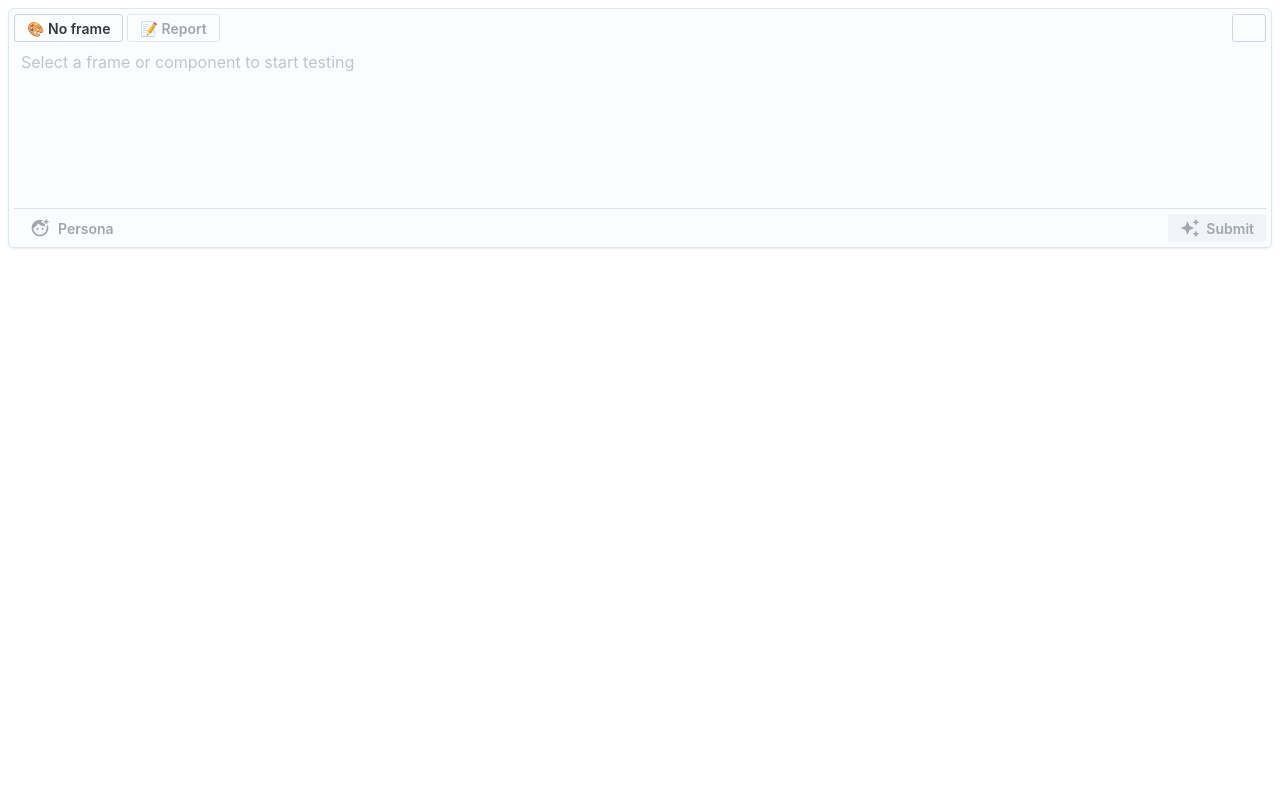
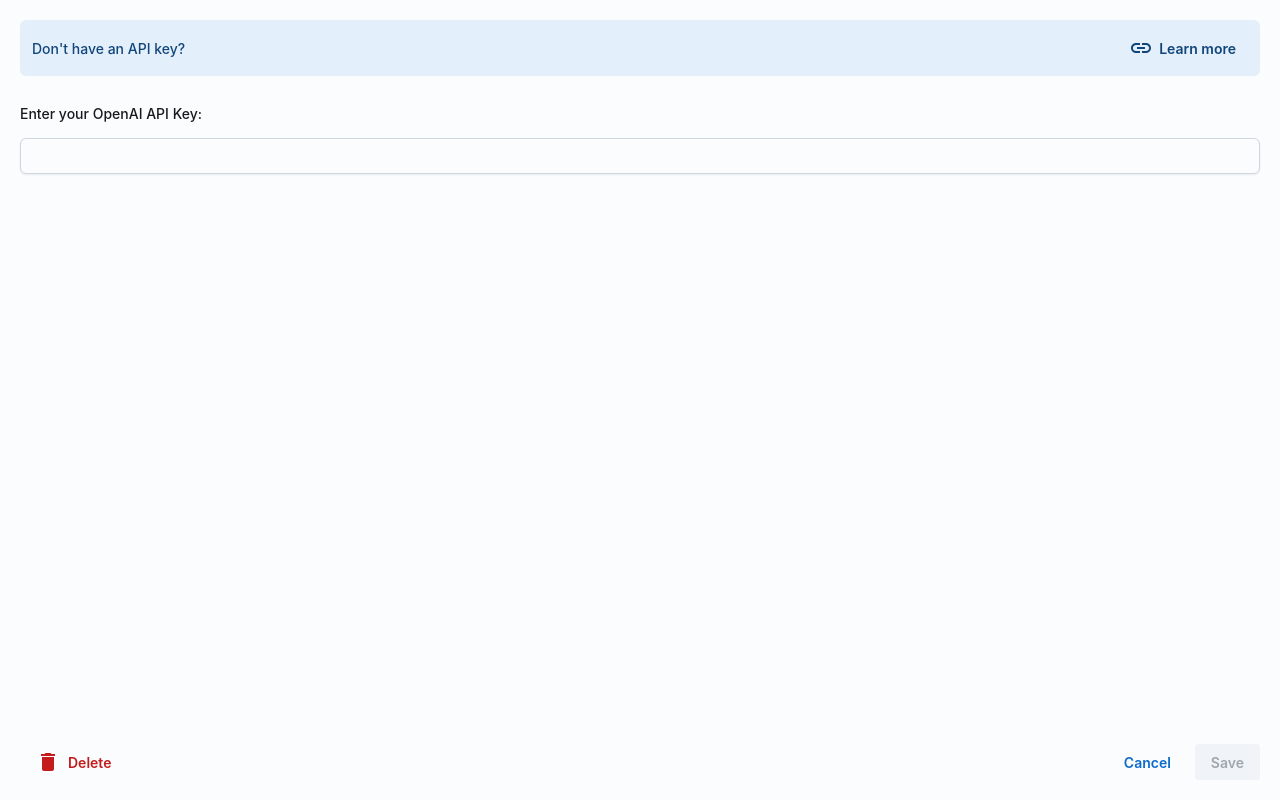
Before and after one commit to FigmaAI/klever, a React app: page /credits in a window 1280 px wide. Built offline with nearby package versions, Linux system fonts and the light colour scheme.

Commit message:
revamp codebase

```diff
--- a/src/app/components/App.tsx
+++ b/src/app/components/App.tsx
@@ -10,9 +10,13 @@
   Stack,
   ModalClose,
   DialogActions,
+  FormControl,
+  FormLabel,
+  Input,
+  Alert,
 } from '@mui/joy';
-import { AutoAwesome, FaceRetouchingNatural } from '@mui/icons-material';
 
+import { AutoAwesome, FaceRetouchingNatural, Link, Delete } from '@mui/icons-material';
 
 const App = () => {
   const [taskNode, setTaskNode] = React.useState<string>('');
@@ -21,9 +25,11 @@
   const [personaDesc, setPersonaDesc] = React.useState<string>('');
   const [reportNode, setReportNode] = React.useState<string>('');
   const [loading, setLoading] = React.useState(false);
-  const [modalOpen, setModalOpen] = React.useState<boolean>(false);
-  const [userStatus, setUserStatus] = React.useState('');
-  const [trialDays, setTrialDays] = React.useState<string>('0');
+  const [openaiModel, setOpenaiModel] = React.useState('');
+  const [apiKey, setApiKey] = React.useState('');
+  const [personaModalOpen, setPersonaModalOpen] = React.useState(false);
+  const [apiKeyModalOpen, setApiKeyModalOpen] = React.useState(false);
+  const [apiKeyInput, setApiKeyInput] = React.useState('');
 
   const handleSubmit = (e) => {
     e.preventDefault();
@@ -31,7 +37,8 @@
     // create a task name with the current timestamp
     const demoTimestamp = new Date();
 
-    const taskName: string = `self_explore_${demoTimestamp.getFullYear()}-${demoTimestamp.getMonth() + 1
+    const taskName: string = `self_explore_${demoTimestamp.getFullYear()}-${
+      demoTimestamp.getMonth() + 1
     }-${demoTimestamp.getDate()}_${demoTimestamp.getHours()}-${demoTimestamp.getMinutes()}-${demoTimestamp.getSeconds()}`;
 
     // personaDesc가 기본값일 경우 제외
@@ -55,35 +62,54 @@
 
   // submit button activation condition: taskDesc is not empty + nodeId is not empty
 
-  const isEligible = taskDesc && taskNode && (userStatus === 'PAID' || userStatus === 'IN_TRIAL');
+  const isEligible = taskDesc && taskNode && apiKey;
 
   // 버튼을 클릭했을 때, 만약 node ID가 있다면 controller로 해당 nodeID와 함께 moveFocus 타입 메시지를 보내고, 없다면 console에 에러 메시지를 출력합니다.
   const handleNodeClick = (nodeId: string) => {
     parent.postMessage({ pluginMessage: { type: 'moveFocus', data: nodeId } }, '*');
   };
 
-  // 버튼을 클릭했을 때, controller로 payment 타입 메시지를 보내고, loading을 true로 변경합니다.
-  const handlePaymentClick = async () => {
-    // payment API가 아직 리뷰 중이라는 메시지를 Parent에 전달합니다.
-    parent.postMessage({ pluginMessage: { type: 'payment' } }, '*');
-    // setLoading(true);
+  const handleApiKeySubmit = () => {
+    if (apiKeyInput.trim() !== '') {
+      parent.postMessage({ pluginMessage: { type: 'saveApiKey', data: apiKeyInput } }, '*');
+      setApiKeyInput('');
+    }
   };
 
-  // 트라이얼 데이를 계산하는 로직
-  const calculateTrialDays = (trialDays: number): string => {
+  const handleApiKeyDelete = () => {
+    setApiKeyInput('');
+    parent.postMessage({ pluginMessage: { type: 'deleteApiKey' } }, '*');
+    setApiKeyModalOpen(false);
+  };
 
-    const days = Math.ceil(trialDays);
+  const handleCopyLink = async () => {
+    const link = 'https://help.openai.com/en/articles/9186755-managing-your-work-in-the-api-platform-with-projects';
+    window.open(link, '_blank');
+  };
 
-    // 만약 days가 1이면, 몇 시간이 남았는지를 계산해서 '00 hours left' 반환합니다. 2 이상 이면, '0 days left'를 반환합니다.
-    if (days === 1) {
-      const currentTime = new Date();
-      const endTrialTime = new Date(currentTime.getTime() + trialDays * 24 * 60 * 60 * 1000);
-      const hoursLeft = Math.ceil((endTrialTime.getTime() - currentTime.getTime()) / (1000 * 60 * 60));
-      return hoursLeft + ' hours left';
-    } else {
-      return days + ' days left';
-    }
-  };
+  // // 버튼을 클릭했을 때, controller로 payment 타입 메시지를 보내고, loading을 true로 변경합니다.
+  // const handlePaymentClick = async () => {
+  //   // payment API가 아직 리뷰 중이라는 메시지를 Parent에 전달합니다.
+  //   parent.postMessage({ pluginMessage: { type: 'payment' } }, '*');
+  //   // setLoading(true);
+  // };
+
+  // // 트라이얼 데이를 계산하는 로직
+  // const calculateTrialDays = (trialDays: number): string => {
+
+  //   const days = Math.ceil(trialDays);
+
+  //   // 만약 days가 1이면, 몇 시간이 남았는지를 계산해서 '00 hours left' 반환합니다. 2 이상 이면, '0 days left'를 반환합니다.
+  //   if (days === 1) {
+  //     const currentTime = new Date();
+  //     const endTrialTime = new Date(currentTime.getTime() + trialDays * 24 * 60 * 60 * 1000);
+  //     const hoursLeft = Math.ceil((endTrialTime.getTime() - currentTime.getTime()) / (1000 * 60 * 60));
+  //     return hoursLeft + ' hours left';
+  //   } else {
+  //     return days + ' days left';
+
+  //   }
+  // };
 
   React.useEffect(() => {
     window.onmessage = (event) => {
@@ -105,30 +131,23 @@
       if (type === 'reportNode') {
         setReportNode(message);
       }
-      if (type === 'userStatus') {
-        switch (message.status) {
-          case 'PAID':
-            // 결제 완료 상태 UI 처리
-            setUserStatus(message.status);
-
-            break;
-          case 'TRIAL_ENDED':
-            // 트라이얼 기간 종료 및 결제 유도 UI 처리
-            setUserStatus(message.status);
-            setTrialDays('0');
-            break;
-          case 'IN_TRIAL':
-            // 트라이얼 기간 중 UI 처리
-            setUserStatus(message.status);
-            // 트라이얼 남은 일수는 올림 처리 (예 : 1.1일 -> 2일)
-            const trialDays = calculateTrialDays(message.trialDays);
-            setTrialDays(trialDays);
-
-            break;
+      if (type === 'apiKey') {
+        setApiKey(message);
+        setApiKeyInput(message);
       }
+      if (type === 'openaiModel') {
+        setOpenaiModel(message);
       }
     };
   }, []);
+
+  React.useEffect(() => {
+    if (!apiKey) {
+      setApiKeyModalOpen(true);
+    } else {
+      setApiKeyModalOpen(false);
+    }
+  }, [apiKey]);
 
   return (
     <>
@@ -160,10 +179,8 @@
             >
               📝 Report
             </Button>
-            <Button variant="outlined" color="neutral" sx={{ ml: 'auto' }} onClick={handlePaymentClick}>
-              {userStatus === 'PAID' && `💳 Paid`}
-              {userStatus === 'IN_TRIAL' && `⏳ ${trialDays}`}
-              {userStatus === 'TRIAL_ENDED' && `🔒 Trial Ended`}
+            <Button variant="outlined" color="neutral" sx={{ ml: 'auto' }} onClick={() => setApiKeyModalOpen(true)}>
+              {openaiModel}
             </Button>
           </Box>
         }
@@ -181,7 +198,7 @@
             <Button
               variant="plain"
               color="neutral"
-              onClick={() => setModalOpen(true)}
+              onClick={() => setPersonaModalOpen(true)}
               disabled={isEligible ? false : true}
               startDecorator={<FaceRetouchingNatural fontSize="small" />}
             >
@@ -206,16 +223,12 @@
         }
         sx={{ minWidth: 480, minHeight: 240 }}
       />
-      <Modal
-        open={modalOpen}
-        onClose={() => setModalOpen(false)}
-        sx={{ display: 'flex', flexDirection: 'column', height: '100%' }}
-      >
-        <ModalDialog layout="fullscreen">
+      <Modal open={personaModalOpen} onClose={() => setPersonaModalOpen(false)}>
+        <ModalDialog>
           <ModalClose />
           <DialogTitle>Create Persona</DialogTitle>
           <DialogContent>
-            <Stack spacing={2} sx={{ height: '100%' }}>
+            <Stack spacing={2}>
               <Textarea
                 placeholder="(Optional) Please enter the description of the user persona you'd like me to emulate : "
                 autoFocus
@@ -223,14 +236,15 @@
                 minRows={3}
                 maxRows={6}
                 onChange={(e) => setPersonaDesc(e.target.value)}
-                sx={{ height: '100%' }}
               />
+            </Stack>
+          </DialogContent>
           <DialogActions>
             <Button
               color="primary"
               variant="soft"
               onClick={() => {
-                    setModalOpen(false);
+                setPersonaModalOpen(false);
               }}
             >
               Set Persona
@@ -240,14 +254,49 @@
               color="neutral"
               onClick={() => {
                 setPersonaDesc('');
-                    setModalOpen(false);
+                setPersonaModalOpen(false);
               }}
             >
               Reset
             </Button>
           </DialogActions>
-            </Stack>
-          </DialogContent>
+        </ModalDialog>
+      </Modal>
+
+      <Modal open={apiKeyModalOpen} onClose={() => setApiKeyModalOpen(false)}>
+        <ModalDialog layout="fullscreen">
+          {/* <DialogTitle>OpenAI API Key</DialogTitle> */}
+
+          <Alert
+            color="primary"
+            variant="soft"
+            sx={{ mb: 2 }}
+            endDecorator={
+              <Button variant="soft" size="sm" color="primary" onClick={handleCopyLink} startDecorator={<Link />}>
+                Learn more
+              </Button>
+            }
+          >
+            Don't have an API key?
+          </Alert>
+
+          <FormControl sx={{ height: '100%' }}>
+            <FormLabel>Enter your OpenAI API Key:</FormLabel>
+            <Input value={apiKeyInput} onChange={(event) => setApiKeyInput(event.target.value)} sx={{ mt: 1 }} />
+          </FormControl>
+          <DialogActions sx={{ display: 'flex', justifyContent: 'space-between', alignItems: 'center', width: '100%' }}>
+            <Box sx={{ display: 'flex', gap: 1 }}>
+              <Button variant="plain" onClick={() => setApiKeyModalOpen(false)}>
+                Cancel
+              </Button>
+              <Button onClick={handleApiKeySubmit} disabled={apiKeyInput.trim() === '' || apiKeyInput === apiKey}>
+                Save
+              </Button>
+            </Box>
+            <Button variant="plain" color="danger" onClick={handleApiKeyDelete} startDecorator={<Delete />}>
+              Delete
+            </Button>
+          </DialogActions>
         </ModalDialog>
       </Modal>
     </>
--- a/src/config.json
+++ /dev/null
@@ -1,12 +0,0 @@
-{
-  "MODEL": "OpenAI",
-  "OPENAI_API_BASE": "https://api.openai.com/v1/chat/completions",
-  "OPENAI_API_KEY": "sk-proj-FfmCDeXPfmbhIZlfwquKT3BlbkFJz1F5x5KMMmfkR9HYgx9O",
-  "OPENAI_API_MODEL": "gpt-4o",
-  "MAX_TOKENS": 300,
-  "TEMPERATURE": 0.0,
-  "REQUEST_INTERVAL": 10,
-  "DOC_REFINE": false,
-  "MAX_ROUNDS": 20,
-  "MIN_DIST": 30
-}
--- /dev/null
+++ b/src/plugin/config.ts
@@ -0,0 +1,32 @@
+interface OpenAIConfig {
+    model: string;
+    openaiApiModel: string;
+    maxTokens: number;
+    temperature: number;
+    requestInterval: number;
+    docRefine: boolean;
+    maxRounds: number;
+    minDist: number;
+    baseUrl: string;
+    apiKey: string;
+  }
+
+  export let openAIConfig: OpenAIConfig = {
+    model: 'OpenAI',
+    openaiApiModel: 'gpt-4o',
+    maxTokens: 300,
+    temperature: 0.0,
+    requestInterval: 10,
+    docRefine: false,
+    maxRounds: 20,
+    minDist: 30,
+    baseUrl: 'https://api.openai.com/v1/chat/completions',
+    apiKey: '',
+  };
+
+  export function updateOpenAIConfig(apiKey: string) {
+    openAIConfig = {
+      ...openAIConfig,
+      apiKey,
+    };
+  }
--- a/src/plugin/controller.ts
+++ b/src/plugin/controller.ts
@@ -4,49 +4,35 @@
   getGenerateReportPrompt,
   getImage,
   generateReportResult,
+  sendNodeInfoToUI,
 } from './utils/FigmaUtils';
 import { createModelInstance } from './api';
-import config from '../config.json';
-
-const openAIConfig = {
-  model: 'OpenAI',
-  openaiApiModel: config.OPENAI_API_MODEL,
-  maxTokens: 300,
-  temperature: 0.0,
-  requestInterval: 10,
-  docRefine: false,
-  maxRounds: 20,
-  minDist: 30,
-  baseUrl: config.OPENAI_API_BASE,
-  apiKey: config.OPENAI_API_KEY,
-};
+import { openAIConfig, updateOpenAIConfig } from './config';
 
 // Create model instance
-const modelInstance = createModelInstance(openAIConfig);
+let modelInstance = createModelInstance(openAIConfig);
 
 figma.showUI(__html__, { width: 480 + 32, height: 240 + 32 });
-checkTrialAndInitiatePayment();
+
+// Send key and selection when the UI is loaded
+async function sendApiKeyAndNodeInfoToUI() {
+  const apiKey = figma.root.getPluginData('openaiApiKey');
+  if (apiKey) {
+    updateAndSendApiKey(apiKey);
+  } else {
+    figma.ui.postMessage({ type: 'apiKey', message: '' });
+  }
+  figma.ui.postMessage({ type: 'openaiModel', message: openAIConfig.openaiApiModel });
+  await sendNodeInfoToUI();
+}
+
+// send key and selection when the UI is loaded
+figma.on('run', async () => {
+  await sendApiKeyAndNodeInfoToUI();
+});
 
 figma.on('selectionchange', async () => {
-  const node = figma.currentPage.selection[0];
-
-  if (node) {
-    if ('layoutMode' in node && node.type === 'FRAME' && node.layoutMode !== 'HORIZONTAL') {
-      figma.ui.postMessage({
-        type: 'nodeInfo',
-        message: {
-          name: node.name,
-          id: node.id,
-        },
-      });
-    } else {
-      figma.notify('Please select a vertical frame to continue.', { timeout: 2000 });
-    }
-  } else {
-    figma.ui.postMessage({
-      type: 'clear',
-    });
-  }
+  await sendNodeInfoToUI();
 });
 
 async function generateReport(postData: PostData, modelInstance: any) {
@@ -70,7 +56,7 @@
       0 // round count set to "0"
     );
 
-    console.log(prompt)
+    console.log(prompt);
 
     const response = await requestAIModelAndProcessResponse(prompt, afterImageId, modelInstance);
 
@@ -106,30 +92,6 @@
   await figma.loadFontAsync({ family: 'Inter', style: 'Bold' });
 }
 
-async function checkTrialAndInitiatePayment() {
-  if (figma.payments.status.type === 'PAID') {
-    // 사용자가 이미 결제를 완료한 경우
-    figma.ui.postMessage({ type: 'userStatus', message: 'PAID' });
-  } else {
-    const ONE_DAY_IN_SECONDS = 60 * 60 * 24;
-    const secondsSinceFirstRun = figma.payments.getUserFirstRanSecondsAgo();
-    const daysSinceFirstRun = secondsSinceFirstRun / ONE_DAY_IN_SECONDS;
-    if (daysSinceFirstRun > 3) {
-      // 트라이얼 기간이 종료된 경우
-      await figma.payments.initiateCheckoutAsync({ interstitial: 'TRIAL_ENDED' });
-      // 결제 상태를 다시 확인
-      if (figma.payments.status.type === 'UNPAID') {
-        figma.ui.postMessage({ type: 'userStatus', message: { status: 'TRIAL_ENDED' } });
-      } else {
-        figma.ui.postMessage({ type: 'userStatus', message: { status: 'PAID' } });
-      }
-    } else {
-      // 트라이얼 기간 중인 경우
-      figma.ui.postMessage({ type: 'userStatus', message: { status: 'IN_TRIAL', trialDays: 3 - daysSinceFirstRun } });
-    }
-  }
-}
-
 const requestAIModelAndProcessResponse = async (prompt: string, afterImageId: string, modelInstance: any) => {
   try {
     // convert the afterImage to base64
@@ -142,6 +104,14 @@
     figma.notify('An error occurred while processing AI model response', { timeout: 3000 });
   }
 };
+
+function updateAndSendApiKey(apiKey: string) {
+  figma.root.setPluginData('openaiApiKey', apiKey);
+  updateOpenAIConfig(apiKey);
+  modelInstance = createModelInstance(openAIConfig);
+  figma.ui.postMessage({ type: 'apiKey', message: apiKey });
+  figma.notify('API key has been updated', { timeout: 2000 });
+}
 
 // Error message handler 함수
 function errorMessageHandler(errorMessage: string) {
@@ -170,14 +140,16 @@
       });
   }
 
+  if (msg.type === 'saveApiKey') {
+    const apiKey: string = msg.data;
+    updateAndSendApiKey(apiKey);
+  }
+
+  if (msg.type === 'deleteApiKey') {
+    updateAndSendApiKey('');
+  }
+
   if (msg.type === 'errorMessage') {
     errorMessageHandler(msg.data);
   }
-
-  if (msg.type === 'payment') {
-    // if (figma.payments.status.type === 'UNPAID') {
-    //   figma.payments.initiateCheckoutAsync( { interstitial: 'PAID_FEATURE' } );
-    // }
-    figma.notify('Payment API is under review. Please try again later.', { timeout: 3000 });
-  }
 };
--- a/src/plugin/utils/FigmaUtils.ts
+++ b/src/plugin/utils/FigmaUtils.ts
@@ -594,3 +594,25 @@
 function delay(ms) {
   return new Promise((resolve) => setTimeout(resolve, ms));
 }
+
+export async function sendNodeInfoToUI() {
+  const node = figma.currentPage.selection[0];
+
+  if (node) {
+    if ('layoutMode' in node && node.type === 'FRAME' && node.layoutMode !== 'HORIZONTAL') {
+      figma.ui.postMessage({
+        type: 'nodeInfo',
+        message: {
+          name: node.name,
+          id: node.id,
+        },
+      });
+    } else {
+      figma.notify('Please select a vertical frame to continue.', { timeout: 2000 });
+    }
+  } else {
+    figma.ui.postMessage({
+      type: 'clear',
+    });
+  }
+}
```
Also changed, not shown: manifest.json. Lines whose indentation alone changed are shown as unchanged.
